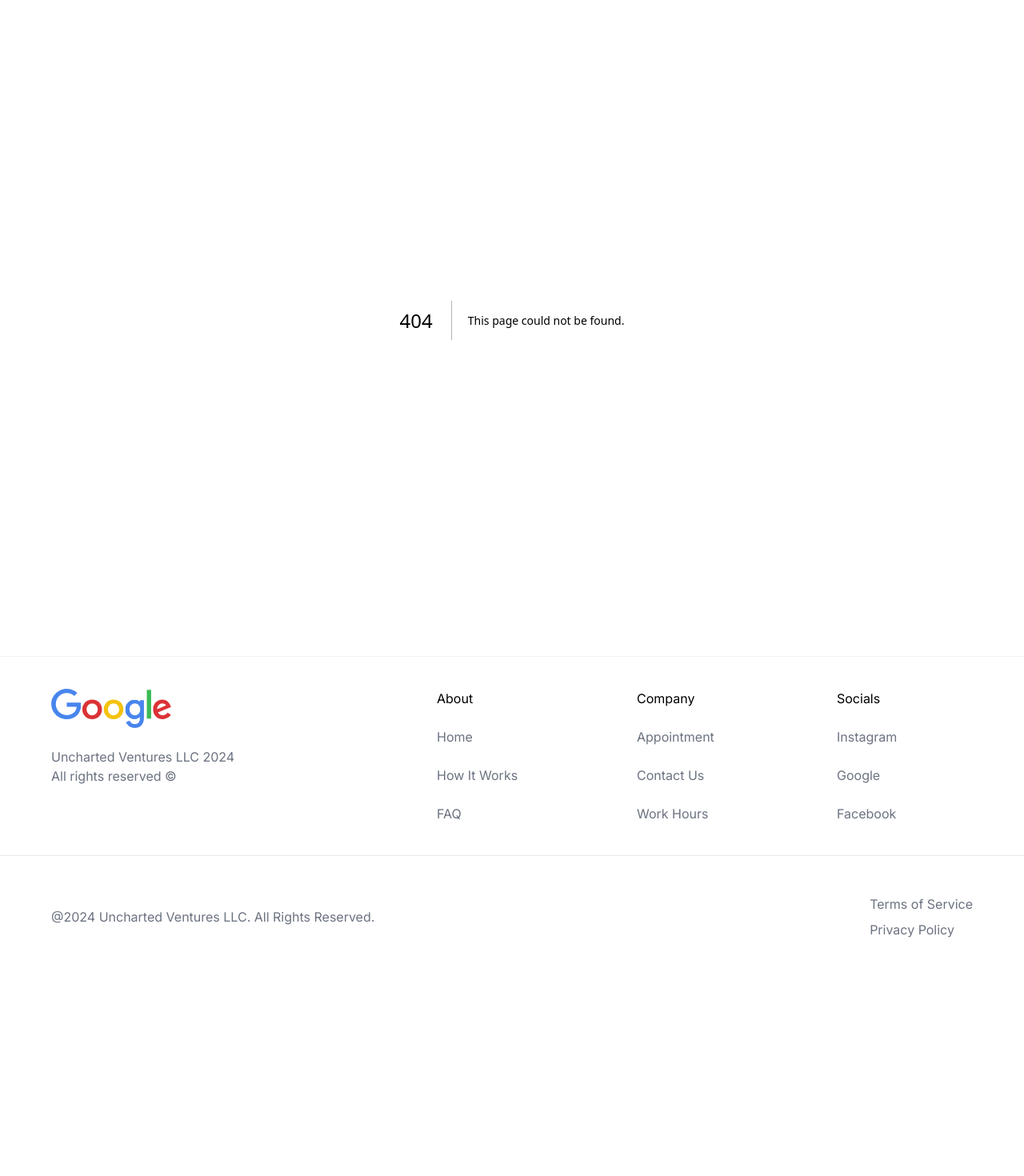
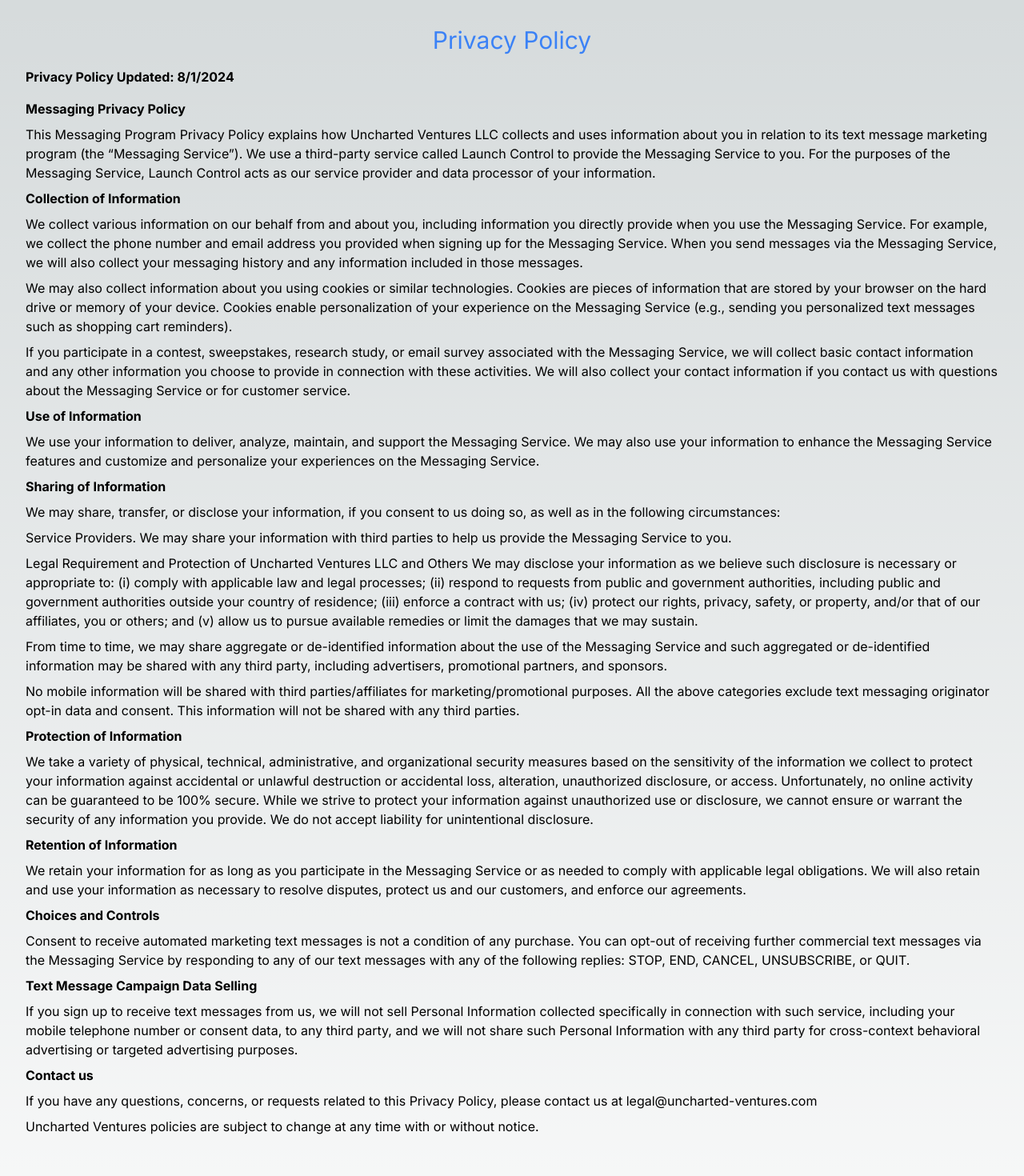
Before and after one commit to ainoyatov/uncharted-ventures, a Next.js app: page /privacy-policy in a window 1280 px wide. Before the commit this address had no page. Shown: the top 1470 px of the page at 80% size. Before the commit the page ends 1222 px from the top, so only its background shows below. Built offline with nearby package versions, Linux system fonts and the light colour scheme.

Commit message:
privacy policy added

```diff
--- /dev/null
+++ b/app/privacy-policy/page.jsx
@@ -0,0 +1,113 @@
+
+import {Metadata} from "next";
+
+const PrivacyPolicy = () => {
+    return (
+        <div className="flex flex-col p-2 md:p-8">
+            <div className="text-2xl md:text-3xl text-blue-500 flex w-full justify-center mb-4">Privacy Policy</div>
+            <div className="font-bold mb-4">Privacy Policy Updated: 8/1/2024</div>
+            <div className="font-bold mb-2">Messaging Privacy Policy</div>
+            <div className="mb-2">
+                This Messaging Program Privacy Policy explains how Uncharted Ventures LLC collects
+                and uses information about you in relation to its text message marketing program
+                (the “Messaging Service”). We use a third-party service called Launch Control to
+                provide the Messaging Service to you. For the purposes of the Messaging Service,
+                Launch Control acts as our service provider and data processor of your information.
+            </div>
+            <div className="font-bold mb-2">
+                Collection of Information
+            </div>
+            <div className="mb-2">
+                We collect various information on our behalf from and about you, including information
+                you directly provide when you use the Messaging Service. For example, we collect the
+                phone number and email address you provided when signing up for the Messaging Service.
+                When you send messages via the Messaging Service, we will also collect your messaging
+                history and any information included in those messages.
+            </div>
+            <div className="mb-2">
+                We may also collect information about you using cookies or similar technologies.
+                Cookies are pieces of information that are stored by your browser on the hard drive
+                or memory of your device. Cookies enable personalization of your experience on the
+                Messaging Service (e.g., sending you personalized text messages such as shopping cart
+                reminders).
+            </div>
+            <div className="mb-2">
+                If you participate in a contest, sweepstakes, research study, or email survey associated
+                with the Messaging Service, we will collect basic contact information and any other
+                information you choose to provide in connection with these activities. We will also
+                collect your contact information if you contact us with questions about the Messaging
+                Service or for customer service.
+            </div>
+            <div className="font-bold mb-2">Use of Information</div>
+            <div className="mb-2">
+                We use your information to deliver, analyze, maintain, and support the Messaging Service.
+                We may also use your information to enhance the Messaging Service features and customize and
+                personalize your experiences on the Messaging Service.
+            </div>
+            <div className="font-bold mb-2">Sharing of Information</div>
+            <div className="mb-2">
+                We may share, transfer, or disclose your information, if you consent to us doing so, as well as in the following circumstances:
+            </div>
+            <div className="mb-2">
+                Service Providers. We may share your information with third parties to help us provide the Messaging Service to you.
+            </div>
+            <div className="mb-2">
+                Legal Requirement and Protection of Uncharted Ventures LLC and Others We may disclose your information as we believe
+                such disclosure is necessary or appropriate to: (i) comply with applicable law and legal processes; (ii) respond to
+                requests from public and government authorities, including public and government authorities outside your country of
+                residence; (iii) enforce a contract with us; (iv) protect our rights, privacy, safety, or property, and/or that of our
+                affiliates, you or others; and (v) allow us to pursue available remedies or limit the damages that we may sustain.
+            </div>
+            <div className="mb-2">
+                From time to time, we may share aggregate or de-identified information about the use of the Messaging Service and such
+                aggregated or de-identified information may be shared with any third party, including advertisers, promotional partners,
+                and sponsors.
+            </div>
+            <div className="mb-2">
+                No mobile information will be shared with third parties/affiliates for marketing/promotional purposes.
+                All the above categories exclude text messaging originator opt-in data and consent. This information will not be shared
+                with any third parties.
+            </div>
+            <div className="font-bold mb-2">
+                Protection of Information
+            </div>
+            <div className="mb-2">
+                We take a variety of physical, technical, administrative, and organizational security measures based on the sensitivity
+                of the information we collect to protect your information against accidental or unlawful destruction or accidental loss,
+                alteration, unauthorized disclosure, or access. Unfortunately, no online activity can be guaranteed to be 100% secure.
+                While we strive to protect your information against unauthorized use or disclosure, we cannot ensure or warrant the security
+                of any information you provide. We do not accept liability for unintentional disclosure.
+            </div>
+            <div className="font-bold mb-2">
+                Retention of Information
+            </div>
+            <div className="mb-2">
+                We retain your information for as long as you participate in the Messaging Service or as needed to comply with applicable
+                legal obligations. We will also retain and use your information as necessary to resolve disputes, protect us and our customers,
+                and enforce our agreements.
+            </div>
+            <div className="font-bold mb-2">Choices and Controls</div>
+            <div className="mb-2">
+                Consent to receive automated marketing text messages is not a condition of any purchase. You can opt-out of receiving further
+                commercial text messages via the Messaging Service by responding to any of our text messages with any of the following
+                replies: STOP, END, CANCEL, UNSUBSCRIBE, or QUIT.
+            </div>
+            <div className="font-bold mb-2">Text Message Campaign Data Selling</div>
+            <div className="mb-2">
+                If you sign up to receive text messages from us, we will not sell Personal Information collected specifically in connection
+                with such service, including your mobile telephone number or consent data, to any third party, and we will not share such
+                Personal Information with any third party for cross-context behavioral advertising or targeted advertising purposes.
+            </div>
+            <div className="font-bold mb-2">Contact us</div>
+            <div className="mb-2">
+                If you have any questions, concerns, or requests related to this Privacy Policy, please contact us at legal@uncharted-ventures.com
+            </div>
+            <div className="mb-2">
+                Uncharted Ventures policies are subject to change at any time with or without notice.
+            </div>
+
+        </div>
+    );
+}
+
+export default PrivacyPolicy;
```
